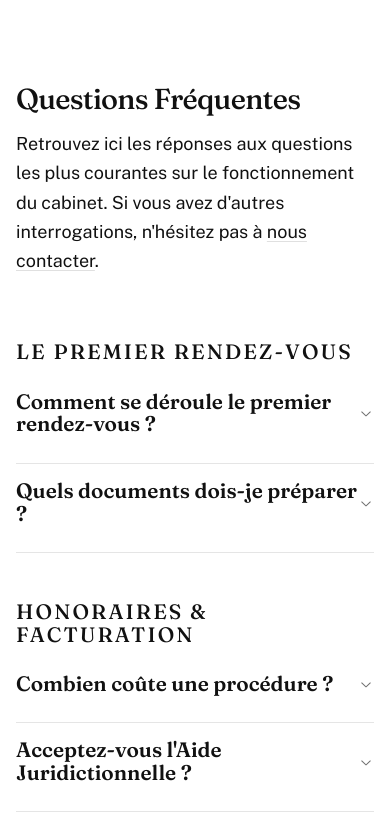
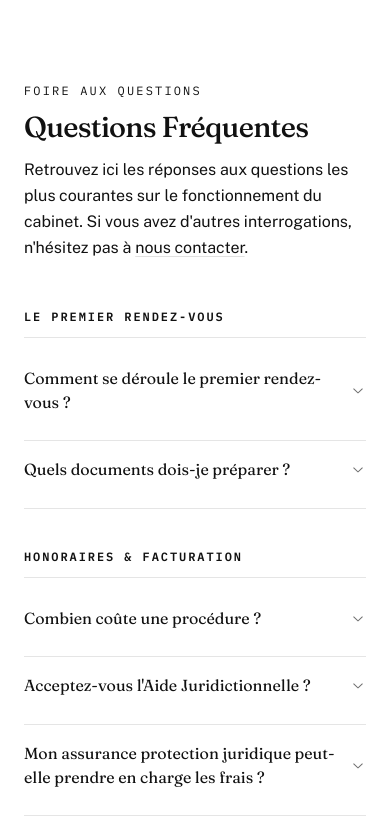
Before and after one commit to AGONGBONONTobi/ices_ai_platform, a React (Vite) app in the folder react-app/: page / in a window 390 px wide. Shown: the part 5800-6629 px from the top of the page. Built offline with nearby package versions, Linux system fonts and the light colour scheme.

Commit message:
fix: rewrite FAQ layout — no more mobile overlap, clean single-column

```diff
--- a/react-app/src/components/FAQ.jsx
+++ b/react-app/src/components/FAQ.jsx
@@ -7,123 +7,125 @@ import {
 } from "@/components/ui/accordion";
 import { motion } from "framer-motion";
 
+const FAQ_DATA = [
+  {
+    category: "Le Premier Rendez-vous",
+    items: [
+      {
+        value: "gen-1",
+        question: "Comment se déroule le premier rendez-vous ?",
+        answer:
+          "Le premier rendez-vous est une prise de contact essentielle. Il permet d'exposer votre situation en détail, de cerner les enjeux de votre dossier et d'envisager ensemble les premières stratégies à adopter. C'est également l'occasion d'établir une relation de confiance.",
+      },
+      {
+        value: "gen-2",
+        question: "Quels documents dois-je préparer ?",
+        answer:
+          "Il est conseillé de réunir toutes les pièces relatives à votre affaire (contrats, courriers, jugements précédents, mises en demeure) ainsi qu'une pièce d'identité. Une liste plus précise pourra vous être communiquée lors de la prise de rendez-vous selon la nature de votre dossier.",
+      },
+    ],
+  },
+  {
+    category: "Honoraires & Facturation",
+    items: [
+      {
+        value: "bill-1",
+        question: "Combien coûte une procédure ?",
+        answer:
+          "Le coût dépend de la complexité de l'affaire et des diligences à accomplir. Dès le premier rendez-vous, une convention d'honoraires transparente vous sera proposée, détaillant le mode de facturation (au temps passé ou forfaitaire) pour éviter toute mauvaise surprise.",
+      },
+      {
+        value: "bill-2",
+        question: "Acceptez-vous l'Aide Juridictionnelle ?",
+        answer:
+          "Le cabinet accepte d'intervenir au titre de l'aide juridictionnelle sous certaines conditions, selon la nature du litige. N'hésitez pas à nous poser la question lors de la prise de rendez-vous pour vérifier votre éligibilité.",
+      },
+      {
+        value: "bill-3",
+        question: "Mon assurance protection juridique peut-elle prendre en charge les frais ?",
+        answer:
+          "Oui, si vous avez souscrit une garantie protection juridique (souvent incluse dans votre assurance multirisque habitation ou carte bancaire), vos frais d'avocat peuvent être pris en charge totalement ou partiellement par votre assurance. Vous gardez cependant le libre choix de votre avocat.",
+      },
+    ],
+  },
+  {
+    category: "Procédure & Délais",
+    items: [
+      {
+        value: "tech-1",
+        question: "Combien de temps dure une procédure judiciaire ?",
+        answer:
+          "La durée d'une procédure varie considérablement selon la juridiction saisie, la complexité du dossier et l'encombrement des tribunaux. Une affaire peut durer de quelques mois à plusieurs années. Le cabinet privilégie toujours, lorsque cela est possible et dans votre intérêt, une résolution amiable plus rapide.",
+      },
+      {
+        value: "tech-2",
+        question: "Serais-je informé(e) de l'avancée de mon dossier ?",
+        answer:
+          "Absolument. La transparence est une de nos valeurs fondamentales. Vous serez informé(e) de chaque étape de la procédure, recevrez copie de tous les actes rédigés en votre nom, et aucune décision stratégique ne sera prise sans votre accord préalable.",
+      },
+    ],
+  },
+];
+
 export default function FAQ({ sectionRef }) {
   return (
-    <section ref={sectionRef} className="bg-background relative py-20 lg:py-32">
-      <div className="w-full max-w-6xl mx-auto px-4">
-        <div className="flex flex-col md:flex-row gap-12 items-start">
-          {/* Left Column */}
+    <section ref={sectionRef} className="bg-background py-20 lg:py-32">
+      <div className="w-full max-w-6xl mx-auto px-6">
+
+        {/* ── Header (full-width, always on top) ── */}
         <motion.div
           initial={{ opacity: 0, y: 20 }}
           whileInView={{ opacity: 1, y: 0 }}
-            viewport={{ once: true, margin: "-100px" }}
-            transition={{ duration: 0.6 }}
-            className="md:w-1/3 md:sticky md:top-32"
+          viewport={{ once: true, margin: "-80px" }}
+          transition={{ duration: 0.5 }}
+          className="mb-12 lg:mb-16"
         >
-            <h2 className="text-3xl md:text-4xl font-serif font-normal tracking-tight mb-4 text-foreground">
+          <p className="font-mono text-xs tracking-[0.18em] uppercase text-[#B8975A] mb-3">
+            Foire Aux Questions
+          </p>
+          <h2 className="text-3xl md:text-4xl font-serif font-normal tracking-tight text-foreground mb-4">
             Questions Fréquentes
           </h2>
-            <p className="text-muted-foreground text-lg leading-relaxed">
-              Retrouvez ici les réponses aux questions les plus courantes sur le fonctionnement du cabinet. Si vous avez d'autres interrogations, n'hésitez pas à{" "}
-              <a href="#contact" className="underline hover:text-primary transition-colors">
+          <p className="text-muted-foreground text-base leading-relaxed max-w-xl">
+            Retrouvez ici les réponses aux questions les plus courantes sur le
+            fonctionnement du cabinet. Si vous avez d'autres interrogations,
+            n'hésitez pas à{" "}
+            <a href="#contact" className="underline hover:text-foreground transition-colors">
               nous contacter
             </a>
             .
           </p>
         </motion.div>
 
-          {/* Right Column */}
+        {/* ── Accordion groups ── */}
         <motion.div
-            initial={{ opacity: 0, y: 20 }}
+          initial={{ opacity: 0, y: 24 }}
           whileInView={{ opacity: 1, y: 0 }}
-            viewport={{ once: true, margin: "-100px" }}
-            transition={{ duration: 0.6, delay: 0.2 }}
-            className="md:w-2/3 space-y-12"
+          viewport={{ once: true, margin: "-80px" }}
+          transition={{ duration: 0.5, delay: 0.15 }}
+          className="space-y-10"
         >
-            {/* General Section */}
-            <div>
-              <h3 className="text-sm uppercase tracking-widest font-semibold text-primary mb-4">
-                Le Premier Rendez-vous
-              </h3>
+          {FAQ_DATA.map((group) => (
+            <div key={group.category}>
+              <p className="text-xs font-mono uppercase tracking-[0.16em] font-semibold text-[#B8975A] mb-4 pb-3 border-b border-border">
+                {group.category}
+              </p>
               <Accordion type="multiple" className="w-full">
-                <AccordionItem value="gen-1">
-                  <AccordionTrigger>
-                    Comment se déroule le premier rendez-vous ?
+                {group.items.map((item) => (
+                  <AccordionItem key={item.value} value={item.value}>
+                    <AccordionTrigger className="text-left text-base font-normal">
+                      {item.question}
                     </AccordionTrigger>
-                  <AccordionContent>
-                    Le premier rendez-vous est une prise de contact essentielle. Il permet d'exposer votre situation en détail, de cerner les enjeux de votre dossier et d'envisager ensemble les premières stratégies à adopter. C'est également l'occasion d'établir une relation de confiance.
+                    <AccordionContent className="text-muted-foreground leading-relaxed">
+                      {item.answer}
                     </AccordionContent>
                   </AccordionItem>
-                <AccordionItem value="gen-2">
-                  <AccordionTrigger>
-                    Quels documents dois-je préparer ?
-                  </AccordionTrigger>
-                  <AccordionContent>
-                    Il est conseillé de réunir toutes les pièces relatives à votre affaire (contrats, courriers, jugements précédents, mises en demeure) ainsi qu'une pièce d'identité. Une liste plus précise pourra vous être communiquée lors de la prise de rendez-vous selon la nature de votre dossier.
-                  </AccordionContent>
-                </AccordionItem>
+                ))}
               </Accordion>
             </div>
+          ))}
+        </motion.div>
 
-            {/* Billing Section */}
-            <div>
-              <h3 className="text-sm uppercase tracking-widest font-semibold text-primary mb-4">
-                Honoraires & Facturation
-              </h3>
-              <Accordion type="multiple" className="w-full">
-                <AccordionItem value="bill-1">
-                  <AccordionTrigger>
-                    Combien coûte une procédure ?
-                  </AccordionTrigger>
-                  <AccordionContent>
-                    Le coût dépend de la complexité de l'affaire et des diligences à accomplir. Dès le premier rendez-vous, une convention d'honoraires transparente vous sera proposée, détaillant le mode de facturation (au temps passé ou forfaitaire) pour éviter toute mauvaise surprise.
-                  </AccordionContent>
-                </AccordionItem>
-                <AccordionItem value="bill-2">
-                  <AccordionTrigger>
-                    Acceptez-vous l'Aide Juridictionnelle ?
-                  </AccordionTrigger>
-                  <AccordionContent>
-                    Le cabinet accepte d'intervenir au titre de l'aide juridictionnelle sous certaines conditions, selon la nature du litige. N'hésitez pas à nous poser la question lors de la prise de rendez-vous pour vérifier votre éligibilité.
-                  </AccordionContent>
-                </AccordionItem>
-                <AccordionItem value="bill-3">
-                  <AccordionTrigger>
-                    Mon assurance protection juridique peut-elle prendre en charge les frais ?
-                  </AccordionTrigger>
-                  <AccordionContent>
-                    Oui, si vous avez souscrit une garantie protection juridique (souvent incluse dans votre assurance multirisque habitation ou carte bancaire), vos frais d'avocat peuvent être pris en charge totalement ou partiellement par votre assurance. Vous gardez cependant le libre choix de votre avocat.
-                  </AccordionContent>
-                </AccordionItem>
-              </Accordion>
-            </div>
-
-            {/* Procedures Section */}
-            <div>
-              <h3 className="text-sm uppercase tracking-widest font-semibold text-primary mb-4">
-                Procédure & Délais
-              </h3>
-              <Accordion type="multiple" className="w-full">
-                <AccordionItem value="tech-1">
-                  <AccordionTrigger>
-                    Combien de temps dure une procédure judiciaire ?
-                  </AccordionTrigger>
-                  <AccordionContent>
-                    La durée d'une procédure varie considérablement selon la juridiction saisie, la complexité du dossier et l'encombrement des tribunaux. Une affaire peut durer de quelques mois à plusieurs années. Le cabinet privilégie toujours, lorsque cela est possible et dans votre intérêt, une résolution amiable plus rapide.
-                  </AccordionContent>
-                </AccordionItem>
-                <AccordionItem value="tech-2">
-                  <AccordionTrigger>
-                    Serais-je informé(e) de l'avancée de mon dossier ?
-                  </AccordionTrigger>
-                  <AccordionContent>
-                    Absolument. La transparence est une de nos valeurs fondamentales. Vous serez informé(e) de chaque étape de la procédure, recevrez copie de tous les actes rédigés en votre nom, et aucune décision stratégique ne sera prise sans votre accord préalable.
-                  </AccordionContent>
-                </AccordionItem>
-              </Accordion>
-            </div>
-          </motion.div>
-        </div>
       </div>
     </section>
   );
```
Lines whose indentation alone changed are shown as unchanged.
